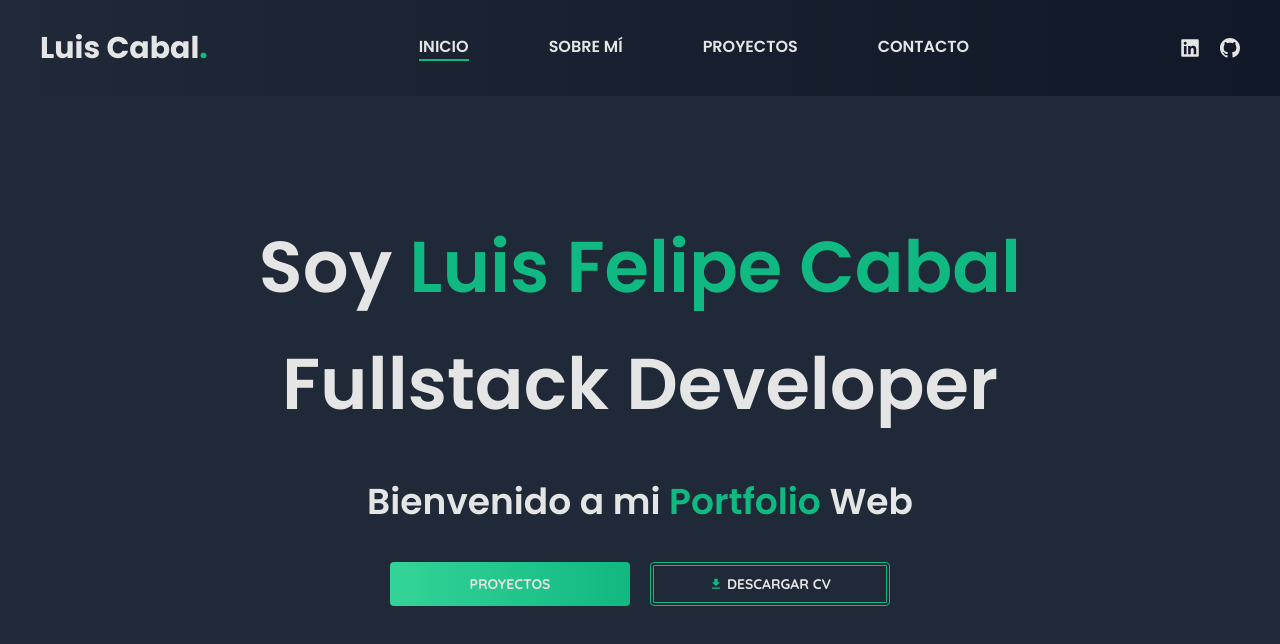
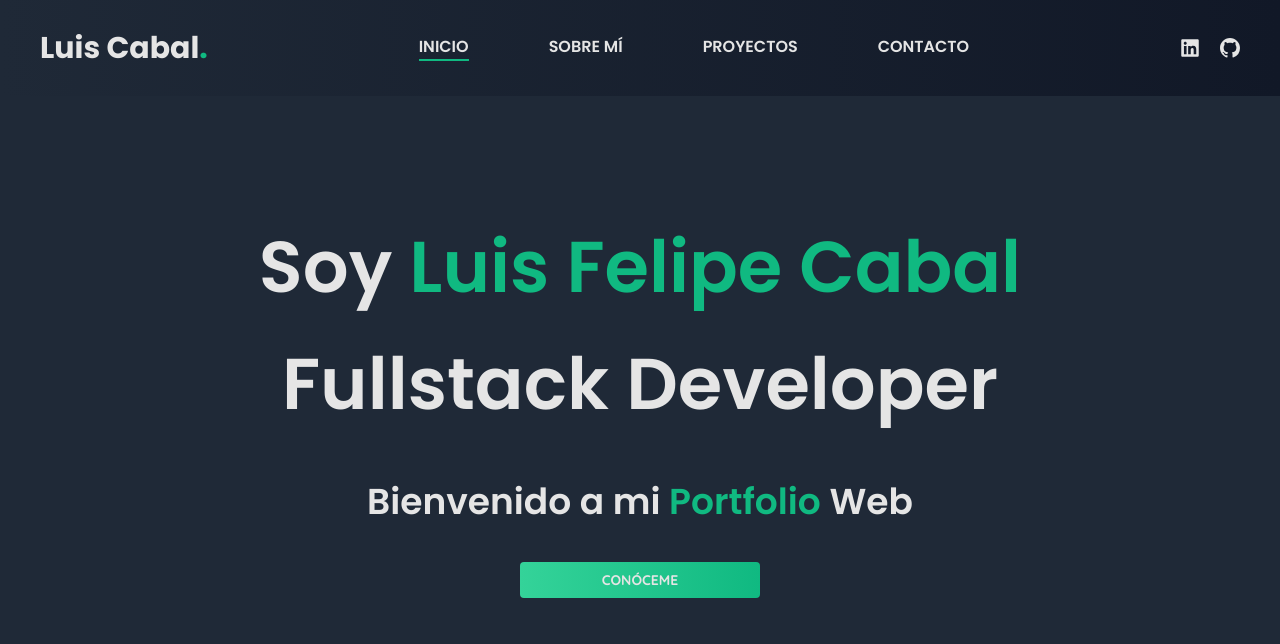
Before and after one commit to ElCabal/PortfolioWeb, a React (Vite) app: page / in a window 1280 px wide. Shown: the top 644 px of the page. Built offline with nearby package versions, Linux system fonts and the light colour scheme.

Commit message:
changes styles

```diff
--- a/src/App.jsx
+++ b/src/App.jsx
@@ -3,7 +3,7 @@ import Navbar from "./components/Navbar";
 
 function App() {
   return (
-    <div className="flex flex-col justify-center place-items-center font-poppins">
+    <div className="flex flex-col justify-center items-center font-poppins">
       <Navbar />
       <Outlet />
     </div>
--- a/src/components/contact/ContactForm.jsx
+++ b/src/components/contact/ContactForm.jsx
@@ -11,7 +11,7 @@ const ContactForm = () => {
           id="name"
           type="text"
           placeholder="Escribe tu nombre"
-          className=" placeholder-gray-400 w-full p-2 border-2 mt-2"
+          className=" text-gray-800 placeholder-gray-400 w-full p-2 border-2 mt-2"
         />
       </div>
       <div>
@@ -22,7 +22,7 @@ const ContactForm = () => {
           id="email"
           type="text"
           placeholder="Escribe tu correo"
-          className=" placeholder-gray-400 w-full p-2 border-2 mt-2"
+          className=" text-gray-800 placeholder-gray-400 w-full p-2 border-2 mt-2"
         />
       </div>
       <div>
@@ -32,8 +32,8 @@ const ContactForm = () => {
         <textarea
           id="message"
           type="textarea"
-          className=" placeholder-gray-400 w-full p-2 border-2 mt-2"
-          placeholder="Describe los síntomas"
+          className=" text-gray-800 placeholder-gray-400 w-full p-2 border-2 mt-2"
+          placeholder="Déjame un mensaje te contactaré los más pronto posible"
         />
       </div>
       <div className="flex justify-center">
--- a/src/components/home/HeroTitle.jsx
+++ b/src/components/home/HeroTitle.jsx
@@ -1,5 +1,5 @@
 import React from "react";
-import { MdFileDownload } from "react-icons/md";
+
 import { Link, NavLink } from "react-router-dom";
 
 const HeroTitle = () => {
@@ -15,20 +15,12 @@ const HeroTitle = () => {
         Bienvenido a mi <span className="text-emerald-500">Portfolio</span> Web
       </p>
       <div className="grid gap-2 sm:flex sm:gap-5 justify-center">
-        <Link to="works" className="btn btn-primary">
-          PROYECTOS
+        <Link
+          to="about"
+          className="btn btn-primary flex justify-center items-center"
+        >
+          CONÓCEME
         </Link>
-
-        <button className="btn btn-secondary flex justify-center items-center gap-1 text-emerald-500  ">
-          <MdFileDownload />
-          <a
-            href=""
-            download={"CV Luis Felipe Cabal"}
-            className="text-neutral-200"
-          >
-            DESCARGAR CV
-          </a>
-        </button>
       </div>
     </div>
   );
--- a/src/components/works/CardWork.jsx
+++ b/src/components/works/CardWork.jsx
@@ -3,15 +3,14 @@ import Image from "../../assets/images/proyecto-crudo.png";
 
 const CardWork = () => {
   return (
-    <div className="bg-gray-900 rounded-lg shadow-lg p-5 text-neutral-200 max-w-xs h-80 hover:scale-105 font-quicksand font-bold flex flex-col justify-between">
+    <div className="bg-gray-900 rounded-lg shadow-lg text-neutral-200 max-w-xs  hover:scale-105 font-quicksand f flex flex-col ">
       <div className=" ">
         <img src={Image} alt="hola" className=" rounded-lg" />
       </div>
-      <div className="flex flex-col">
-        <p>CRUDO APP</p>
-        <p className="text-sm"></p>
-      </div>
-      <div>
+      <div className="p-4 flex flex-col justify-between gap-4	">
+        <div className="flex flex-col">
+          <p className="font-semibold text-center">CRUDO APP</p>
+        </div>
         <div className=" flex gap-4 w-full justify-center">
           <button className="btn btn-primary">Ver</button>
           <button className="btn btn-secondary">Github</button>
--- a/src/index.css
+++ b/src/index.css
@@ -8,11 +8,11 @@
   }
 
   .btn-primary {
-    @apply bg-gradient-to-r from-emerald-400 to-emerald-500;
+    @apply bg-gradient-to-r from-emerald-400 to-emerald-500 hover:bg-emerald-900;
   }
 
   .btn-secondary {
-    @apply text-neutral-200  border-double border-4 border-emerald-500;
+    @apply text-neutral-200 border-2 border-emerald-500;
   }
 
   .btn-danger {
--- a/src/views/About.jsx
+++ b/src/views/About.jsx
@@ -4,10 +4,11 @@ import { FaReact } from "react-icons/fa";
 import { AiOutlineHtml5 } from "react-icons/ai";
 import { IoLogoJavascript, IoLogoCss3, IoLogoNodejs } from "react-icons/io";
 import { SiTailwindcss } from "react-icons/si";
-
+import { MdFileDownload } from "react-icons/md";
+import { Link } from "react-router-dom";
 const About = () => {
   return (
-    <section className=" flex flex-col py-24 justify-center items-center px-20 md:px-0 lg:px-20 text-sm  text-neutral-200">
+    <section className=" flex flex-col py-24 justify-center items-center px-10 md:px-0 lg:px-20 text-sm  text-neutral-200">
       <div className="grid lg:flex justify-between items-center md:flex-row-reverse gap-20">
         <div className="grid justify-center ">
           <img
@@ -19,7 +20,7 @@ const About = () => {
         <div className="flex flex-col gap-10 ">
           <div className="grid gap-4">
             <h2 className=" pl-2 font-bold text-2xl border-l-4  border-l-emerald-500">
-              SOBRE <span className="text-emerald-500">MÍ</span>{" "}
+              SOBRE <span className="text-emerald-500">MÍ</span>
             </h2>
             <p className=" font-light text-lg leading-6">
               Mi nombre es Luis Felipe Cabal, tengo 25 años y me considero una
@@ -51,8 +52,19 @@ const About = () => {
             </div>
           </div>
           <div className="grid gap-4 sm:flex sm:gap-5 justify-center">
-            <button className="btn btn-primary">Ver Proyectos</button>
-            <button className="btn btn-secondary"> Descargar CV</button>
+            <Link to="/works" className="btn btn-primary">
+              VER PROYECTOS
+            </Link>
+            <button className="btn btn-secondary flex justify-center items-center gap-1 text-emerald-500  ">
+              <MdFileDownload />
+              <a
+                href=""
+                download={"CV Luis Felipe Cabal"}
+                className="text-neutral-200"
+              >
+                DESCARGAR CV
+              </a>
+            </button>
           </div>
         </div>
       </div>
--- a/src/views/Works.jsx
+++ b/src/views/Works.jsx
@@ -4,7 +4,7 @@ import CardWork from "../components/works/CardWork";
 
 const Works = () => {
   return (
-    <section className=" flex flex-col gap-10 py-16">
+    <section className=" flex flex-col gap-10 py-16 font-poppins">
       <h2 className="text-center text-2xl text-neutral-200 font-bold">
         MIS PROYECTOS <span className="text-emerald-500">.</span>
       </h2>
```
Also changed, not shown: src/assets/proyecto-crudo.png (added).
